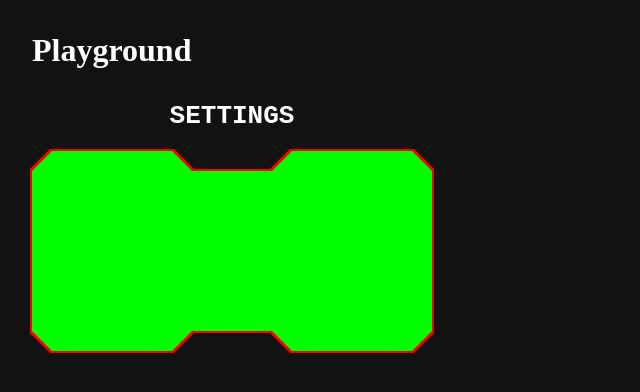
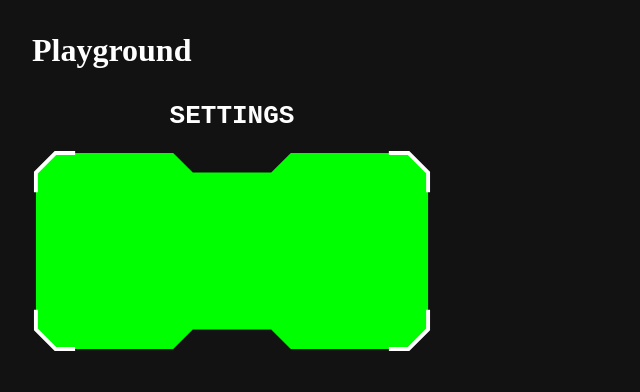
Before and after one commit to CodectiveOrg/snake-frontend, a React (Vite) app: page /playground in a window 1280 px wide. Shown: the top 392 px of the page, without its empty margins (0-640 px from the left). Built offline with nearby package versions, Linux system fonts and the light colour scheme; a web font is replaced by a local one.

Commit message:
[ADD] modal frame

```diff
--- /dev/null
+++ b/src/components/modal/components/modal-frame/modal-frame.component.tsx
@@ -0,0 +1,58 @@
+import type { ReactNode, SVGProps } from "react";
+
+import styles from "./modal-frame.module.css";
+
+type Props = SVGProps<SVGSVGElement> & {
+  width: number;
+  height: number;
+  contentWidth: number;
+};
+
+export default function ModalFrameComponent({
+  width,
+  height,
+  contentWidth,
+  ...props
+}: Props): ReactNode {
+  const offset = 10;
+  const remainWidth = (width - contentWidth) / 2;
+
+  const strokeWidth = 2;
+
+  return (
+    <svg
+      className={styles["modal-frame"]}
+      width={width + 2 * strokeWidth}
+      height={height + 2 * strokeWidth}
+      viewBox={`${-strokeWidth} ${-strokeWidth} ${width + 2 * strokeWidth} ${height + 2 * strokeWidth}`}
+      fill="none"
+      xmlns="http://www.w3.org/2000/svg"
+      {...props}
+    >
+      <path
+        d={`M${offset} 0L0 ${offset}V${height - offset}L${offset} ${height}H${remainWidth}L${remainWidth + offset} ${height - offset}H${width - remainWidth - offset}L${width - remainWidth} ${height}H${width - offset}L${width} ${height - offset}V${offset}L${width - offset} 0H${width - remainWidth}L${width - remainWidth - offset} ${offset}H${remainWidth + offset}L${remainWidth} 0H${offset}Z`}
+        fill="#00FF00"
+      />
+      <path
+        d={`M${2 * offset} 0H${offset}L0 ${offset}V${2 * offset}`}
+        stroke="#FFF"
+        strokeWidth={strokeWidth}
+      />
+      <path
+        d={`M0 ${height - 2 * offset}V${height - offset}L${offset} ${height}H${2 * offset}`}
+        stroke="#FFF"
+        strokeWidth={strokeWidth}
+      />
+      <path
+        d={`M${width - 2 * offset} ${height}H${width - offset}L${width} ${height - offset}V${height - 2 * offset}`}
+        stroke="#FFF"
+        strokeWidth={strokeWidth}
+      />
+      <path
+        d={`M${width} ${2 * offset}V${offset}L${width - offset} 0H${width - 2 * offset}`}
+        stroke="#FFF"
+        strokeWidth={strokeWidth}
+      />
+    </svg>
+  );
+}
--- a/src/components/modal/modal.component.tsx
+++ b/src/components/modal/modal.component.tsx
@@ -1,117 +1,21 @@
-import type { ReactNode, SVGProps } from "react";
+import type { ReactNode } from "react";
+
+import ModalFrameComponent from "@/components/modal/components/modal-frame/modal-frame.component.tsx";
 
 import styles from "./modal.module.css";
 
 export default function ModalComponent(): ReactNode {
   return (
     <div className={styles.modal}>
-      {/*<Frame className={styles.frame} />*/}
-      <SimpleFrame className={styles.frame} width={100} height={200} />
+      <ModalFrameComponent
+        className={styles.frame}
+        width={200}
+        height={100}
+        contentWidth={60}
+      />
       <div className={styles.content}>
         <h1>SETTINGS</h1>
       </div>
     </div>
   );
 }
-
-// function Frame(props: SVGProps<SVGSVGElement>) {
-//   return (
-//     <svg
-//       width="723"
-//       height="738"
-//       viewBox="0 0 723 738"
-//       fill="none"
-//       xmlns="http://www.w3.org/2000/svg"
-//       {...props}
-//     >
-//       <foreignObject x="-37" y="-39.9238" width="797" height="811.088">
-//         <div
-//           style={{
-//             backdropFilter: "blur(20px)",
-//             clipPath: "url(#bgblur_0_21_77_clip_path)",
-//             height: "100%",
-//             width: "100%",
-//           }}
-//         ></div>
-//       </foreignObject>
-//       <g filter="url(#filter0_d_21_77)" data-figma-bg-blur-radius="40">
-//         <path
-//           d="M4.95703 25.7668L26.9438 0.0761719H244.674L283.783 41H445.234L488.354 0.0761719H696.048L719.826 24.2997L720 700.32L697.443 730.724H474.315L433.2 692.5H273.254L235.649 731.163L26.3496 730.724L3 700.32L4.95703 25.7668Z"
-//           fill="#2E6DFF"
-//           fill-opacity="0.168627"
-//           stroke="#2E6DFF"
-//           stroke-width="2"
-//           shape-rendering="crispEdges"
-//         />
-//       </g>
-//       <defs>
-//         <filter
-//           id="filter0_d_21_77"
-//           x="-37"
-//           y="-39.9238"
-//           width="797"
-//           height="811.088"
-//           filterUnits="userSpaceOnUse"
-//           color-interpolation-filters="sRGB"
-//         >
-//           <feFlood flood-opacity="0" result="BackgroundImageFix" />
-//           <feColorMatrix
-//             in="SourceAlpha"
-//             type="matrix"
-//             values="0 0 0 0 0 0 0 0 0 0 0 0 0 0 0 0 0 0 127 0"
-//             result="hardAlpha"
-//           />
-//           <feOffset dy="3" />
-//           <feGaussianBlur stdDeviation="1.5" />
-//           <feComposite in2="hardAlpha" operator="out" />
-//           <feColorMatrix
-//             type="matrix"
-//             values="0 0 0 0 0 0 0 0 0 0 0 0 0 0 0 0 0 0 0.160784 0"
-//           />
-//           <feBlend
-//             mode="normal"
-//             in2="BackgroundImageFix"
-//             result="effect1_dropShadow_21_77"
-//           />
-//           <feBlend
-//             mode="normal"
-//             in="SourceGraphic"
-//             in2="effect1_dropShadow_21_77"
-//             result="shape"
-//           />
-//         </filter>
-//         <clipPath
-//           id="bgblur_0_21_77_clip_path"
-//           transform="translate(37 39.9238)"
-//         >
-//           <path d="M4.95703 25.7668L26.9438 0.0761719H244.674L283.783 41H445.234L488.354 0.0761719H696.048L719.826 24.2997L720 700.32L697.443 730.724H474.315L433.2 692.5H273.254L235.649 731.163L26.3496 730.724L3 700.32L4.95703 25.7668Z" />
-//         </clipPath>
-//       </defs>
-//     </svg>
-//   );
-// }
-
-type Props = SVGProps<SVGSVGElement> & {
-  width: number;
-  height: number;
-};
-
-function SimpleFrame({ width, height, ...props }: Props) {
-  return (
-    <svg
-      width={width}
-      height={height}
-      viewBox={`0 0 ${200} ${100}`}
-      fill="none"
-      xmlns="http://www.w3.org/2000/svg"
-      {...props}
-    >
-      <path
-        d={`M10 0L0 10V90L10 100H70L80 90H120L130 100H190L200 90V10L190 0H130L120 10H80L70 0H10Z`}
-        fill="#00FF00"
-        // stroke="#FF0000"
-        // stroke-width="2"
-      />
-    </svg>
-  );
-}
--- a/src/components/modal/modal.module.css
+++ b/src/components/modal/modal.module.css
@@ -5,7 +5,7 @@
   height: 300px;
 
   .frame {
-    --filter-color: hsl(0deg 100% 50%);
+    --filter-color: transparent;
 
     filter: drop-shadow(2px 0 0 var(--filter-color))
       drop-shadow(-2px 0 0 var(--filter-color))
```
Also changed, not shown: src/components/modal/components/modal-frame/modal-frame.module.css (added).
